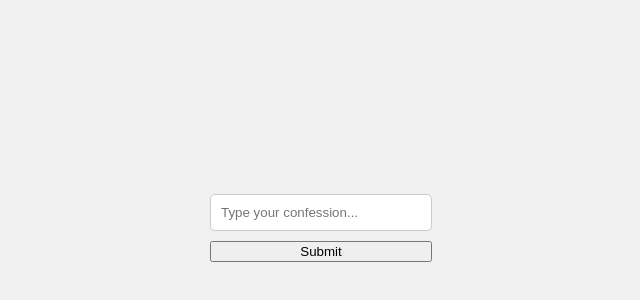
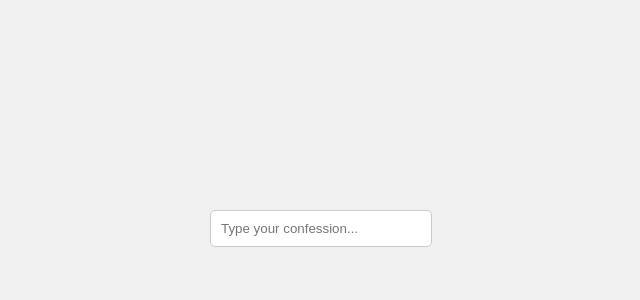
Before and after one commit to GemTran/A3, a plain HTML site: page public/index.html in a window 1280 px wide. Shown: the part 172-472 px from the top of the page, without its empty margins (319-959 px from the left). Drawn offline with Linux system fonts and the light colour scheme.

Commit message:
remove submit button

```diff
--- a/public/index.html
+++ b/public/index.html
@@ -41,7 +41,7 @@
     <div id="confession-container"></div>
     <form id="form">
         <input type="text" id="confession-input" placeholder="Type your confession...">
-        <button type="button" id="submit-button">Submit</button>
+        <!-- <button type="button" id="submit-button">Submit</button> -->
     </form>
 
     <canvas id="confessionCanvas"></canvas>
```
